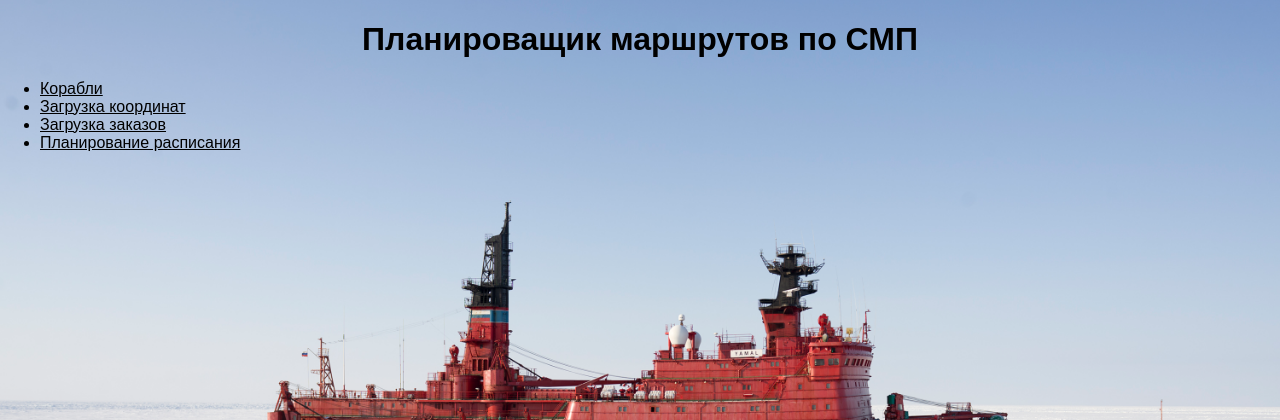
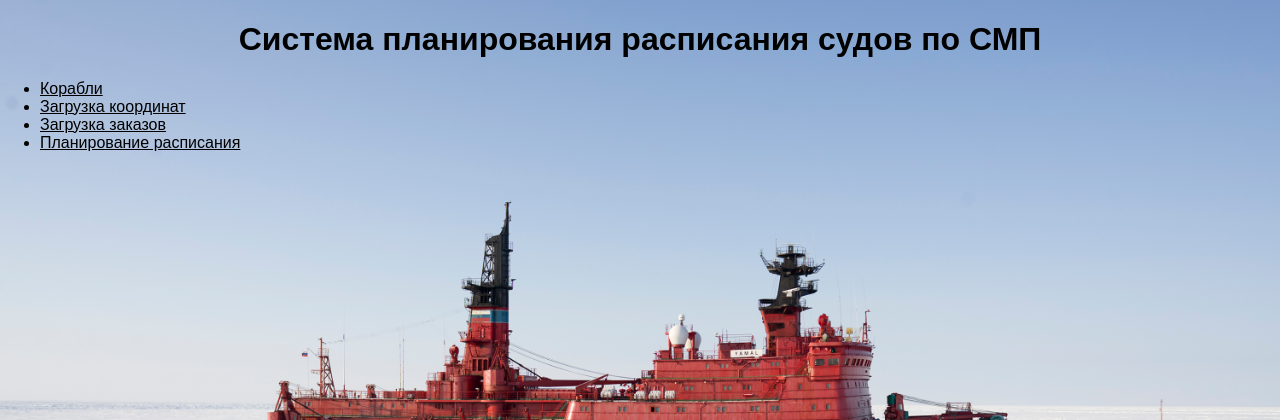
Before and after one commit to SamocatBestTeam/Ledokolych, a Flask app: page / in a window 1280 px wide. Shown: the top 420 px of the page. Run offline with Flask 3, Linux system fonts and the light colour scheme.

Commit message:
fixing wordings

```diff
--- a/website/templates/base.html
+++ b/website/templates/base.html
@@ -7,7 +7,7 @@
 </head>
 <body>
     <header>
-        <h1>{% block header %}Планирование расписания по СМП{% endblock %}</h1>
+        <h1>{% block header %}Планирование расписания судов по СМП{% endblock %}</h1>
     </header>
     {% block nav %}
     {% if not current_page_is_home %}
--- a/website/templates/index.html
+++ b/website/templates/index.html
@@ -2,7 +2,7 @@
 
 {% block title %}Home - NSR Scheduler{% endblock %}
 
-{% block header %}Планироващик маршрутов по СМП{% endblock %}
+{% block header %}Система планирования расписания судов по СМП{% endblock %}
 
 {% block content %}
     <nav>
```
